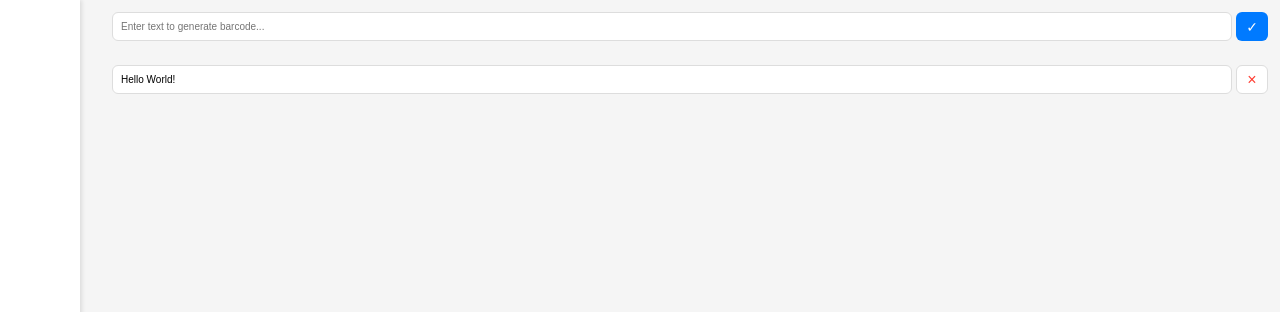
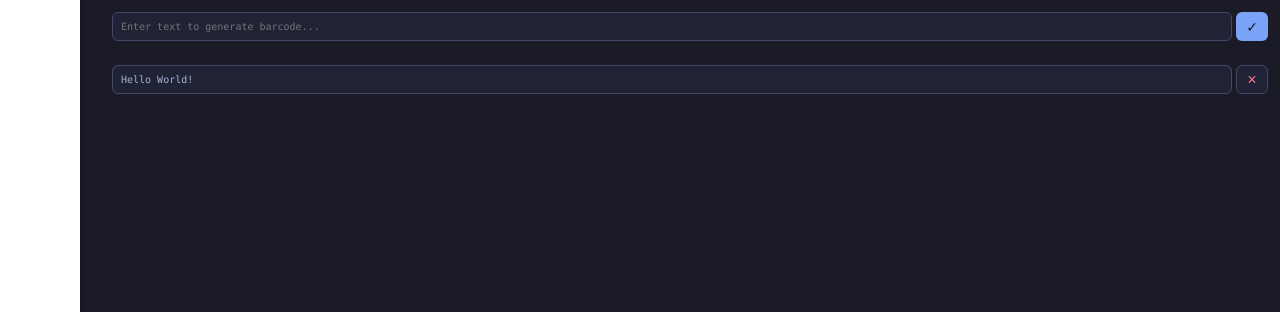
Before and after one commit to robobenjie/barcode, a plain HTML site: page index.html in a window 1280 px wide. Shown: the top 312 px of the page. Drawn offline with Linux system fonts and the light colour scheme.

Commit message:
dark mode

```diff
--- a/main.css
+++ b/main.css
@@ -1,8 +1,9 @@
 body {
     margin: 0;
     padding: 0;
-    font-family: -apple-system, BlinkMacSystemFont, 'Segoe UI', Roboto, sans-serif;
-    background-color: #f5f5f5;
+    font-family: 'Menlo', 'Monaco', 'Courier New', monospace;
+    background-color: #1a1b26;  /* Dark blue background */
+    color: #a9b1d6;  /* Light grey text */
 }
 
 .container {
@@ -16,10 +17,10 @@ body {
 }
 
 .barcode-container {
-    background: white;
+    background: white;  /* Changed from dark blue to white */
     padding: 0;
     border-radius: 0;
-    box-shadow: 2px 0 4px rgba(0,0,0,0.1);
+    box-shadow: 2px 0 4px rgba(0,0,0,0.2);
     width: 80px;
     height: 100vh;
     display: flex;
@@ -88,30 +89,33 @@ textarea:focus {
 #barcodeInput {
     flex: 1;
     padding: 8px;
-    border: 1px solid #ddd;
+    border: 1px solid #414868;  /* Muted blue border */
     border-radius: 6px;
     font-size: 10px;
     box-sizing: border-box;
+    background: #1f2335;  /* Dark blue input background */
+    color: #a9b1d6;  /* Light grey text */
+    font-family: inherit;
 }
 
 #barcodeInput:focus {
     outline: none;
-    border-color: #007AFF;
+    border-color: #7aa2f7;  /* Bright blue highlight */
 }
 
 #saveButton {
     width: 32px;
     border: none;
     border-radius: 6px;
-    background: #007AFF;
-    color: white;
+    background: #7aa2f7;  /* Bright blue button */
+    color: #1a1b26;  /* Dark text on button */
     font-size: 14px;
     cursor: pointer;
     transition: background-color 0.2s;
 }
 
 #saveButton:hover {
-    background: #0056b3;
+    background: #89b4fa;  /* Lighter blue on hover */
 }
 
 .history-container {
@@ -128,26 +132,28 @@ textarea:focus {
 .history-button {
     flex: 1;
     padding: 8px;
-    border: 1px solid #ddd;
+    border: 1px solid #414868;
     border-radius: 6px;
-    background: white;
+    background: #1f2335;
+    color: #a9b1d6;
     font-size: 10px;
     text-align: left;
     cursor: pointer;
     transition: all 0.2s;
+    font-family: inherit;
 }
 
 .history-button:hover {
-    border-color: #007AFF;
-    background: #f0f7ff;
+    border-color: #7aa2f7;
+    background: #292e42;  /* Slightly lighter on hover */
 }
 
 .delete-button {
     width: 32px;
-    border: 1px solid #ddd;
+    border: 1px solid #414868;
     border-radius: 6px;
-    background: white;
-    color: #ff3b30;
+    background: #1f2335;
+    color: #f7768e;  /* Soft red for delete */
     font-size: 16px;
     cursor: pointer;
     transition: all 0.2s;
@@ -157,6 +163,6 @@ textarea:focus {
 }
 
 .delete-button:hover {
-    border-color: #ff3b30;
-    background: #fff2f2;
+    border-color: #f7768e;
+    background: #292e42;
 }
```
